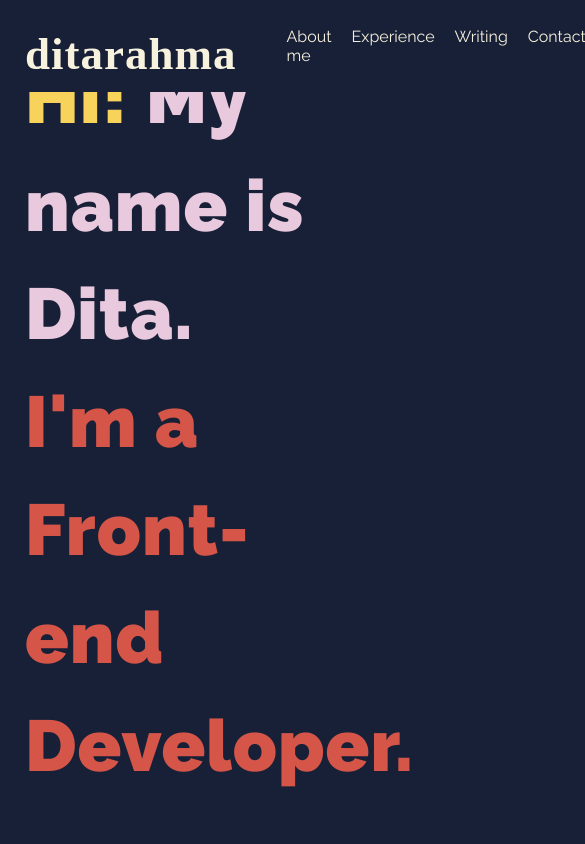
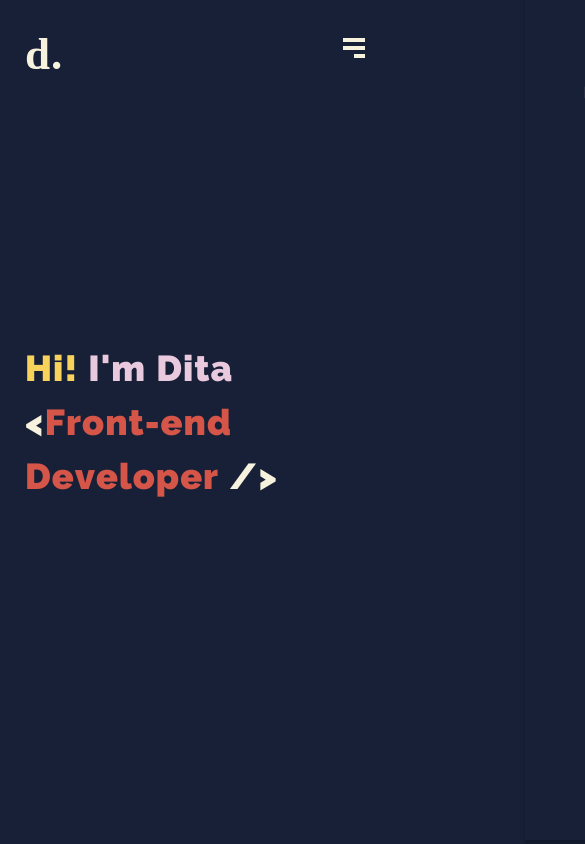
Before and after one commit to ditarahma08/la-vie, a Next.js app: page / in a window 390 px wide. Shown: the top 844 px of the page, 585 px wide, since content can reach past the window. Built offline with nearby package versions, Linux system fonts and the light colour scheme; a web font is replaced by a local one.

Commit message:
add content for profile

```diff
--- a/components/about/About.module.scss
+++ b/components/about/About.module.scss
@@ -1,8 +1,9 @@
 .about {
-	height: 100vh;
+	min-height: 100vh;
 
 	.description {
 		display: flex;
+		align-items: center;
 		justify-content: center;
 		padding: 0 25px;
 		font-size: 24px;
@@ -13,5 +14,14 @@
 			max-width: 767px;
 			text-align: center;
 		}
+
+
+		@media (max-width: 767px) {
+			font-size: 16px;
+
+			p {
+				margin-top: 15%;
+			}
+		}
 	}
 }
--- a/components/contact/Contact.module.scss
+++ b/components/contact/Contact.module.scss
@@ -12,6 +12,14 @@
 		line-height: 1.5;
 		letter-spacing: 1px;
 		font-size: 48px;
+
+		a {
+			transition: 0.3s;
+
+			&:hover {
+				color: var(--orange);
+			}
+		}
 	}
 
 	.footer {
@@ -19,4 +27,8 @@
 		justify-content: center;
 		font-size: 14px;
 	}
+
+	@media (max-width: 767px) {
+		margin: 35px 0;
+	}
 }
--- a/components/experiences/Experiences.module.scss
+++ b/components/experiences/Experiences.module.scss
@@ -1,17 +1,18 @@
 .experiences {
-	height: 120vh;
+	min-height: 100vh;
 
 	.list {
 		margin: 15px;
 		display: flex;
+		overflow-x: scroll;
 	}
 
 	.company {
 		margin: 15px;
 		margin-top: 150px;
 		padding: 25px 15px;
-		background-color: var(--cream);
-		color: var(--blue);
+		background-color: var(--accent);
+		color: var(--base);
 		width: 320px;
 		display: flex;
 		flex-direction: column;
@@ -37,5 +38,13 @@
 			font-size: 18px;
 			text-align: center;
 		}
+
+		@media (max-width: 767px) {
+			margin-bottom: 35px;
+
+			p {
+				font-size: 14px;
+			}
+		}
 	}
 }
--- a/components/header/Header.module.scss
+++ b/components/header/Header.module.scss
@@ -8,6 +8,35 @@
 	justify-content: center;
 	padding: 0 25px;
 	line-height: 1.5;
+
+	@media (max-width: 767px) {
+		font-size: 36px;
+	}
+
+	.row {
+		display: flex;
+		flex-wrap: wrap;
+	}
+
+	.compound {
+		display: flex;
+		margin-right: 10px;
+
+		@media (max-width: 767px) {
+			margin-right: 10px;
+		}
+	}
+
+	.letter {
+		animation-duration: 1s;
+	  cursor:default;
+	  transition:all 0.3s;
+
+	  &:hover {
+			color: var(--cyan);
+			animation-name: rubberBand;
+		}
+	}
 
 	.yellow {
 		color: var(--yellow);
@@ -21,3 +50,13 @@
 		color: var(--orange);
 	}
 }
+
+@keyframes rubberBand {
+  0% { transform: scale3d(1, 1, 1) }
+  30% { transform: scale3d(1.25, .75, 1) }
+  40% { transform: scale3d(0.75, 1.25, 1) }
+  50% { transform: scale3d(1.15, .85, 1) }
+  65% { transform: scale3d(.95, 1.05, 1) }
+  75% { transform: scale3d(1.05, .95, 1) }
+  100% { transform: scale3d(1, 1, 1) }
+}
--- a/components/header/header.js
+++ b/components/header/header.js
@@ -2,14 +2,52 @@ import React, { Component } from 'react'
 import styles from './Header.module.scss'
 
 class Header extends Component {
+	constructor() {
+		super()
+		this.state = {
+			hiText: ['H', 'i', '!'],
+			ditaText: ['D', 'i', 't', 'a'],
+			frontEndText: ['F', 'r', 'o', 'n', 't', '-', 'e', 'n', 'd'],
+			developerText: ['D', 'e', 'v', 'e', 'l', 'o', 'p', 'e', 'r']
+		}
+	}
 	render() {
 		return (
 			<div className={styles.header}>
-				<div>
-					<span className={styles.yellow}>Hi! </span><span className={styles.pink}>My name is Dita.</span>
+				<div className={styles.row}>
+					<div className={styles.compound}>
+						{this.state.hiText.map(text => (
+							<span className={`${styles.yellow} ${styles.letter}`} key={`${text}${text.index}`}>{ text }</span>
+						))}
+					</div>
+
+					<div className={styles.compound}>
+						<span className={`${styles.pink} ${styles.letter}`}>I</span>
+						<span className={`${styles.pink} ${styles.letter}`}>'</span>
+						<span className={`${styles.pink} ${styles.letter}`}>m</span>
+					</div>
+
+					<div className={styles.compound}>
+						{this.state.ditaText.map(text => (
+							<span className={`${styles.pink} ${styles.letter}`} key={`${text}${text.index}`}>{ text }</span>
+						))}
+					</div>
 				</div>
-				<div>
-					<span className={styles.orange}>I'm a Front-end Developer.</span>
+
+				<div className={styles.row}>
+					<div className={styles.brace}>{ '<' }</div>
+					<div className={styles.compound}>
+						{this.state.frontEndText.map(text => (
+							<span className={`${styles.orange} ${styles.letter}`} key={`${text}${text.index}`}>{ text }</span>
+						))}
+					</div>
+
+					<div className={styles.compound}>
+						{this.state.developerText.map(text => (
+							<span className={`${styles.orange} ${styles.letter}`} key={`${text}${text.index}`}>{ text }</span>
+						))}
+					</div>
+					<div className={styles.brace}>{ '/>' }</div>
 				</div>
 			</div>
 		)
--- a/components/navbar/Navbar.module.scss
+++ b/components/navbar/Navbar.module.scss
@@ -7,7 +7,8 @@
 	align-items: center;
 	padding: 15px 25px;
 	height: 92px;
-	background-color: var(--blue);
+	background-color: var(--base);
+	color: var(--accent);
 
 	.title {
 		font-family: 'Katibeh', cursive;
@@ -15,16 +16,112 @@
 		font-size: 30px;
 		letter-spacing: 1px;
 		margin-top: 15px;
+		cursor: pointer;
+		transition: 0.3s;
+
+		&:hover {
+			color: var(--orange);
+		}
+
+		.desktop {
+			@media (max-width: 767px) {
+				display: none;
+			}
+		}
+
+		.mobile {
+			@media (min-width: 768px) {
+				display: none;
+			}
+		}
 	}
 
 	.menu {
+		@media (max-width: 767px) {
+			position: absolute;
+			top: -20px;
+			width: 200px;
+			transition: all 0.5s cubic-bezier(0.685, 0.0473, 0.346, 1);
+			transform: translate3d(500px, 0, 0);
+
+			ul {
+				flex-direction: column;
+				align-items: flex-start;
+				padding: 0;
+				box-shadow: 0px 4px 4px rgb(0 0 0 / 25%);
+				background-color: var(--base);
+				height: 100vh;
+				line-height: 3;
+				padding-top: 25px;
+
+				li {
+					img {
+						display: none;
+					}
+				}
+			}
+		}
+
 		ul {
 			display: flex;
+			align-items: center;
 			list-style-type: none;
 
 			li {
 				margin: 0 10px;
 				cursor: pointer;
+				transition: 0.3s;
+
+				img {
+					height: 30px;
+				}
+
+				&:hover {
+					color: var(--orange);
+				}
+			}
+		}
+	}
+
+	.opened {
+		@media (max-width: 767px) {
+			transform: translate3d(200px, 0, 0);
+		}
+	}
+
+	.bars {
+		transition: all 0.5s cubic-bezier(0.685, 0.0473, 0.346, 1);
+
+		@media (min-width: 768px) {
+			display: none;
+		}
+
+		&.cross {
+			transform: translate3d(-200px, 0, 0);
+		}
+
+		div {
+			height: 4px;
+			width: 22px;
+			background-color: var(--accent);
+			margin-top: 4px;
+			transition: all 0.5s cubic-bezier(0.5, 0, 0.5, 1);
+
+			&:last-child {
+				width: 11px;
+				float: right;
+			}
+
+			&.top {
+				transform: translate3d(0, 8px, 0) rotate(45deg);
+			}
+
+			&.mid {
+				transform: translateZ(0) rotate(-45deg);
+			}
+
+			&.bottom {
+				transform: scaleX(0);
 			}
 		}
 	}
--- a/components/navbar/navbar.js
+++ b/components/navbar/navbar.js
@@ -1,20 +1,56 @@
 import React, { Component } from 'react'
+import cn from 'classnames'
 import styles from './Navbar.module.scss'
 
 class Navbar extends Component {
+	constructor() {
+		super()
+		this.state = {
+			showSidebar: false
+		}
+	}
+
+	openSidebar = () => {
+		const sidebarOpened = this.state.showSidebar
+		this.setState({ showSidebar: !sidebarOpened })
+	}
+
 	render() {
 		return (
 			<nav className={styles.navigation}>
-				<div className={styles.title}>
-					<h1>ditarahma</h1>
+				<div onClick={() => this.props.goToSection('home')} className={styles.title}>
+					<h1>d<span className={styles.desktop}>itarahma</span><span className={styles.mobile}>.</span></h1>
 				</div>
-				<div className={styles.menu}>
+
+				<div className={`${styles.menu} ${cn({
+					[styles.opened]: this.state.showSidebar
+				})}`}>
 					<ul>
 						<li onClick={() => this.props.goToSection('aboutMe')}>About me</li>
 						<li onClick={() => this.props.goToSection('myExperience')}>Experience</li>
 						<li onClick={() => this.props.goToSection('myWriting')}>Writing</li>
 						<li onClick={() => this.props.goToSection('myContact')}>Contact</li>
+						<li onClick={() => this.props.changeTheme()}>
+						{ this.props.darkTheme
+							? <img src="/sun.svg" alt="Light Theme" />
+							: <img src="/moon-dark.svg" alt="Dark Theme" />
+						}
+						</li>
 					</ul>
+				</div>
+
+				<div onClick={() => this.openSidebar()} className={`${styles.bars} ${cn({
+					[styles.cross]: this.state.showSidebar
+				})}`}>
+					<div className={cn({
+					[styles.top]: this.state.showSidebar
+				})}></div>
+					<div className={cn({
+					[styles.mid]: this.state.showSidebar
+				})}></div>
+					<div className={cn({
+					[styles.bottom]: this.state.showSidebar
+				})}></div>
 				</div>
 			</nav>
 		)
--- a/components/writing/Writing.module.scss
+++ b/components/writing/Writing.module.scss
@@ -1,11 +1,16 @@
 .writing {
-	height: 100vh;
+	min-height: 100vh;
 
 	.category {
 		display: flex;
 		justify-content: center;
 		margin: 0px 15px;
 		margin-top: 5%;
+
+		@media (max-width: 767px) {
+			flex-direction: column;
+			margin: 35px 25px;
+		}
 	}
 
 	.type {
@@ -18,6 +23,17 @@
 			transform: rotateZ(180deg);
 			writing-mode: vertical-lr;
 			font-size: 36px;
+		}
+
+		@media (max-width: 767px) {
+			flex-direction: column;
+			margin: 25px 0;
+
+			h2 {
+				writing-mode: horizontal-tb;
+				transform: rotateZ(0);
+				font-size: 24px;
+			}
 		}
 	}
 
@@ -67,6 +83,13 @@
 				font-weight: 200;
 				font-size: 14px;
 			}
+
+			@media (max-width: 767px) {
+				a {
+					font-size: 16px;
+					letter-spacing: 1px;
+				}
+			}
 		}
 	}
 }
--- a/pages/index.js
+++ b/pages/index.js
@@ -8,13 +8,36 @@ import Writing from '../components/writing/writing.js'
 import Contact from '../components/contact/contact.js'
 
 class Home extends Component {
+  constructor() {
+    super()
+    this.state = {
+      darkTheme: true
+    }
+  }
+
+  switchTheme = () => {
+    const darkTheme = this.state.darkTheme
+
+    if (darkTheme) {
+      this.setState({
+        darkTheme: false
+      })
+      document.getElementById("myPage").setAttribute("data-theme", "light");
+    } else {
+      this.setState({
+        darkTheme: true
+      })
+      document.getElementById("myPage").removeAttribute("data-theme")
+    }
+  }
+
   showSection = (id) => {
     document.getElementById(id).scrollIntoView({ behavior: 'smooth' })
   }
 
   render() {
     return (
-      <>
+      <div id="myPage">
         <Head>
           <title>Dita Rahma P. | Site</title>
           <meta name="description" content="A personal site by Dita Rahma P." />
@@ -23,13 +46,15 @@ class Home extends Component {
           <link rel="icon" href="/favicon.ico" />
         </Head>
 
-        <Navbar goToSection={this.showSection} />
-        <Header />
+        <Navbar darkTheme={this.state.darkTheme} goToSection={this.showSection} changeTheme={this.switchTheme} />
+        <div id="home" className="container-fluid">
+          <Header darkTheme={this.state.darkTheme} />
+        </div>
         <div id="aboutMe">
           <About />
         </div>
         <div id="myExperience">
-          <Experiences />
+          <Experiences darkTheme={this.state.darkTheme} />
         </div>
         <div id="myWriting">
           <Writing id="writing" />
@@ -37,7 +62,7 @@ class Home extends Component {
         <div id="myContact">
           <Contact id="contact" />
         </div>
-      </>
+      </div>
     )
   }
 }
--- a/styles/globals.css
+++ b/styles/globals.css
@@ -5,15 +5,27 @@
   --pink: #e9c9dd;
   --orange: #d55648;
   --green: #2a4133;
+  --base: #182037;
+  --accent: #f7f2de;
+  --cyan: #16a085;
+}
+
+[data-theme="light"] {
+  --base: #f7f2de;
+  --accent: #182037;
 }
 
 html,
 body {
-  padding: 0;
   margin: 0;
   font-family: 'Raleway', sans-serif;
-  background-color: var(--blue);
-	color: var(--cream);
+  background-color: var(--base);
+  overflow: scroll;
+}
+
+#myPage {
+	background-color: var(--base);
+	color: var(--accent);
 }
 
 a {
--- /dev/null
+++ b/styles/rubberband.scss
@@ -0,0 +1,33 @@
+.letter {
+	animation-duration: 1s;
+	cursor: default;
+	transition: all 0.3s;
+
+	&:hover {
+		animation-name: rubberBand;
+	}
+}
+
+@keyframes rubberBand {
+   0% {
+    transform: scale3d(1, 1, 1)
+  }
+  30% {
+    transform: scale3d(1.25, .75, 1)
+  }
+  40% {
+    transform: scale3d(0.75, 1.25, 1)
+  }
+  50% {
+    transform: scale3d(1.15, .85, 1)
+  }
+  65% {
+    transform: scale3d(.95, 1.05, 1)
+  }
+  75% {
+    transform: scale3d(1.05, .95, 1)
+  }
+  100% {
+    transform: scale3d(1, 1, 1)
+  }
+}
```
Also changed, not shown: pages/about-me.js (deleted, +0 -13 lines), public/moon-dark.svg (added), public/sun.svg (added).
